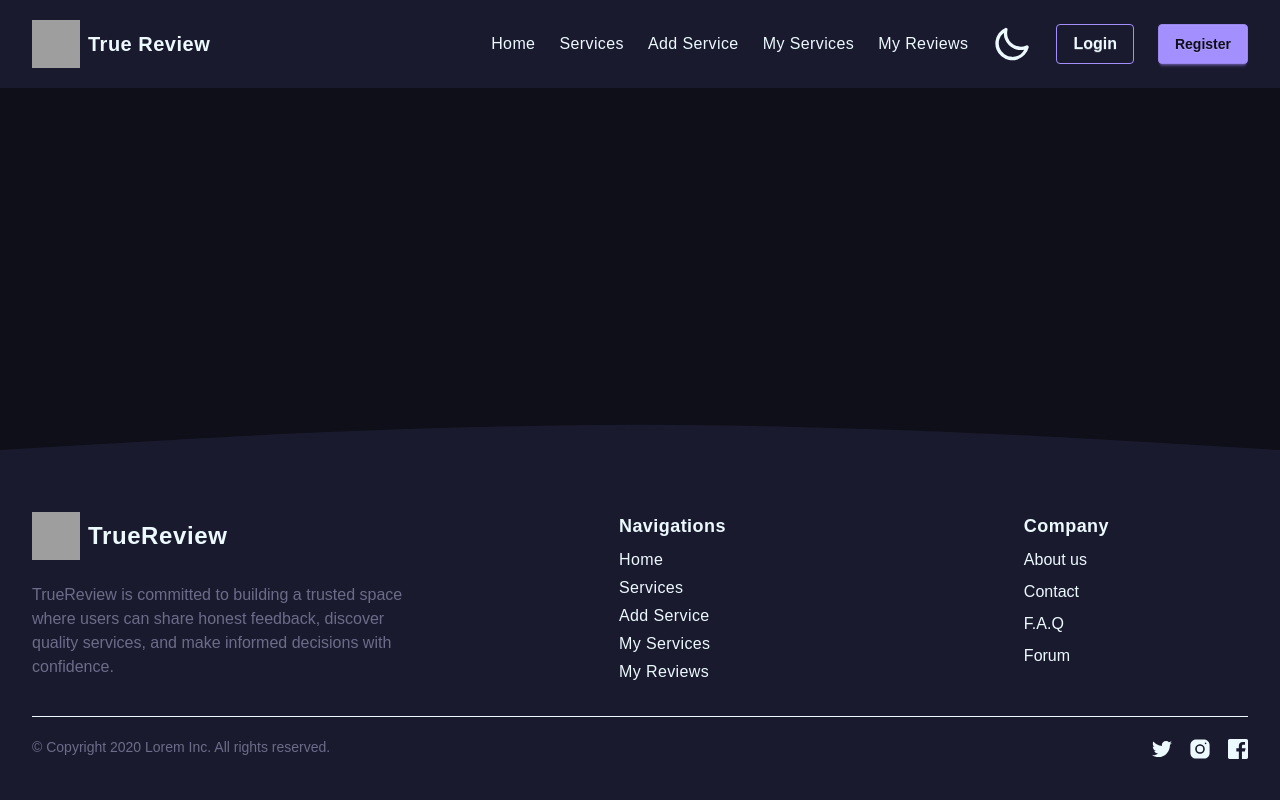
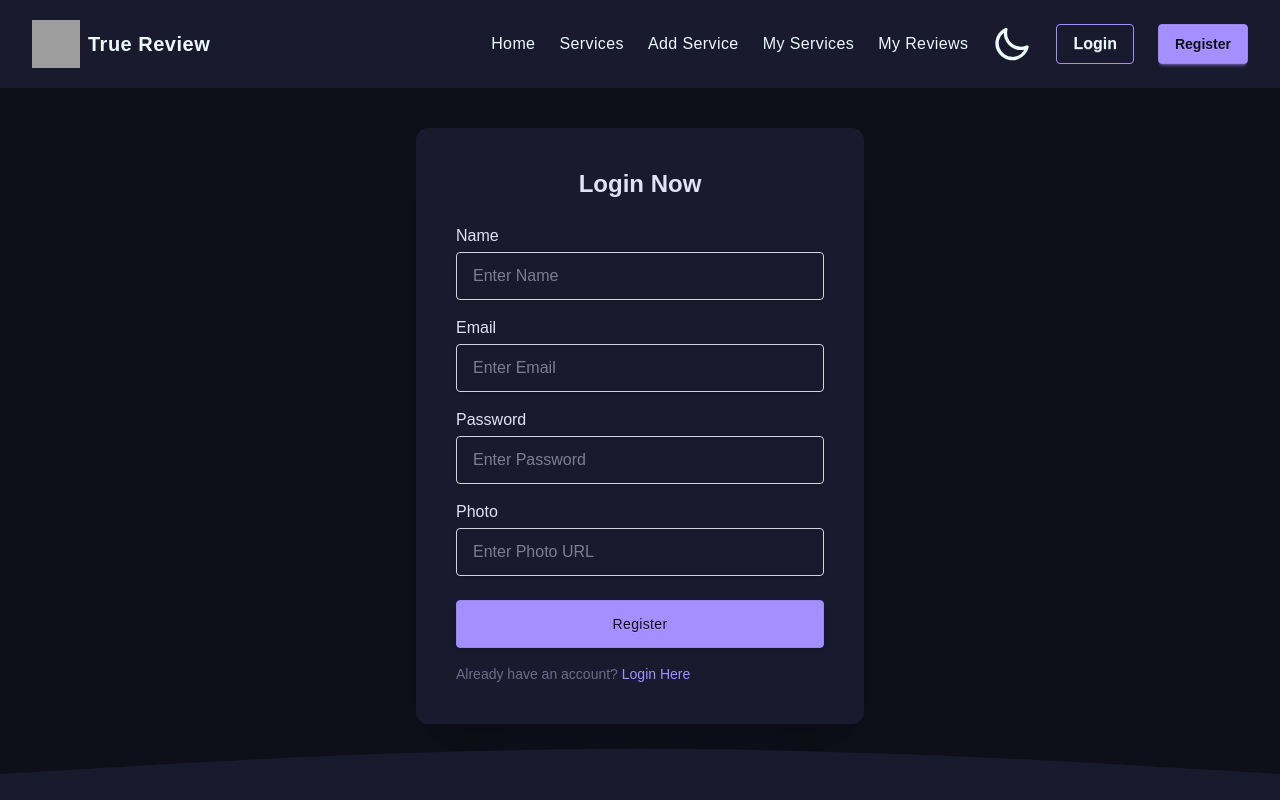
Before and after one commit to SajidSojib/TrueReview-Client, a React (Vite) app: page /register in a window 1280 px wide. Shown: the top 800 px of the page. Built offline with nearby package versions, Linux system fonts and the light colour scheme; no server answers; grey boxes are pictures that could not be loaded.

Commit message:
registration page done

```diff
--- a/src/Pages/Authentication/Login.jsx
+++ b/src/Pages/Authentication/Login.jsx
@@ -16,16 +16,18 @@ const Login = () => {
     signInUser(email, password)
       .then((result) => {
         Swal.fire({
-          position: "top-end",
+          title: "User Created Successfully",
+          text: "Login Successfully",
           icon: "success",
-          title: "Login Successfully",
-          showConfirmButton: false,
-          timer: 1500,
-        })
+          confirmButtonText: "Ok",
+        });
         navigate(location.state || "/");
       })
       .catch((err) => {
-        toast.error(err.message.split("/")[1].split(")")[0]);
+        toast.error(
+          err.message.split("/")[1].split(")")[0] +
+            ` : "please provide valid email and password"`
+        );
       });
   };
   return (
--- a/src/Pages/Authentication/Register.jsx
+++ b/src/Pages/Authentication/Register.jsx
@@ -1,11 +1,135 @@
-import React from 'react';
+import React, { useContext } from "react";
+import { useLocation, useNavigate } from "react-router";
+import { AuthContext } from "../../Firebase/AuthProvider";
+import { updateProfile } from "firebase/auth";
+import { auth } from "../../../firebase.init";
+import { toast } from "react-toastify";
+import Swal from "sweetalert2";
 
 const Register = () => {
-    return (
-        <div>
+    const navigate = useNavigate();
+    const location = useLocation();
 
-        </div>
-    );
+    const { createUser, setUser } = useContext(AuthContext);
+  const handleSubmit = (e) => {
+    e.preventDefault();
+    const name = e.target.name.value;
+    const email = e.target.email.value;
+    const password = e.target.password.value;
+    const photo = e.target.photo.value;
+
+    createUser(email, password)
+      .then((res) => {
+        return updateProfile(res.user, {
+          displayName: name,
+          photoURL: photo,
+        }).then(() => {
+          return auth.currentUser.reload().then(() => {
+            setUser({ ...auth.currentUser });
+            navigate(location.state || "/");
+            Swal.fire({
+              title: "User Created Successfully",
+              text: "You are logged in now",
+              icon: "success",
+              confirmButtonText: "Ok",
+            });
+          });
+        });
+      })
+      .catch((err) => {
+        if (err.code === "auth/email-already-in-use") {
+            toast.error(
+              'Email already in use!!! \n"please provide another email or login"'
+            );
+          } else {
+            toast.error(
+              `Missing password requirements!!!\n"` +
+                err.message.split("[")[1].split("]")[0] +
+                `"`
+            );
+          }
+      });
+
+  };
+  return (
+    <div>
+      <div className="relative mx-auto max-w-md px-8 pt-10 pb-8 mt-10 bg-info text-base-300 rounded-xl shadow-2xl p-7 sm:p-10">
+        <h3 className="mb-4 text-xl font-semibold sm:text-center sm:mb-6 sm:text-2xl">
+          Login Now
+        </h3>
+        <form onSubmit={handleSubmit}>
+          <div className="mb-1 sm:mb-2">
+            <label htmlFor="email" className="inline-block mb-1 font-medium">
+              Name
+            </label>
+            <input
+              placeholder="Enter Name"
+              required
+              type="text"
+              className="flex-grow w-full h-12 px-4 mb-2 transition duration-200 border border-gray-300 rounded shadow-sm focus:border-primary focus:outline-none focus:shadow-outline"
+              id="name"
+              name="name"
+            />
+          </div>
+          <div className="mb-1 sm:mb-2">
+            <label htmlFor="email" className="inline-block mb-1 font-medium">
+              Email
+            </label>
+            <input
+              placeholder="Enter Email"
+              required
+              type="text"
+              className="flex-grow w-full h-12 px-4 mb-2 transition duration-200 border border-gray-300 rounded shadow-sm focus:border-primary focus:outline-none focus:shadow-outline"
+              id="email"
+              name="email"
+            />
+          </div>
+          <div className="mb-1 sm:mb-2">
+            <label htmlFor="password" className="inline-block mb-1 font-medium">
+              Password
+            </label>
+            <input
+              placeholder="Enter Password"
+              required
+              type="password"
+              className="flex-grow w-full h-12 px-4 mb-2 transition duration-200 border border-gray-300 rounded shadow-sm focus:border-primary focus:outline-none focus:shadow-outline"
+              id="password"
+              name="password"
+            />
+          </div>
+          <div className="mb-1 sm:mb-2">
+            <label htmlFor="password" className="inline-block mb-1 font-medium">
+              Photo
+            </label>
+            <input
+              placeholder="Enter Photo URL"
+              type="url"
+              className="flex-grow w-full h-12 px-4 mb-2 transition duration-200 border border-gray-300 rounded shadow-sm focus:border-primary focus:outline-none focus:shadow-outline"
+              id="photo"
+              name="photo"
+            />
+          </div>
+          <div className="mt-4 mb-2 sm:mb-4">
+            <button
+              type="submit"
+              className="inline-flex btn btn-primary text-error items-center justify-center w-full h-12 px-6 font-medium tracking-wide  transition duration-200 rounded shadow-md bg-deep-purple-accent-400 hover:bg-deep-purple-accent-700 focus:shadow-outline focus:outline-none"
+            >
+              Register
+            </button>
+          </div>
+          <p className="text-xs text-base-200 sm:text-sm">
+            Already have an account?{" "}
+            <span
+              onClick={() => navigate("/register")}
+              className="cursor-pointer link-hover text-primary"
+            >
+              Login Here
+            </span>
+          </p>
+        </form>
+      </div>
+    </div>
+  );
 };
 
 export default Register;
```
